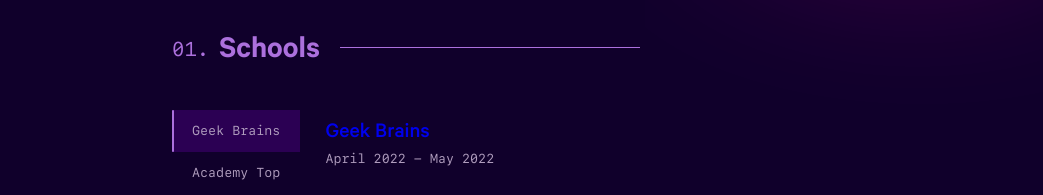
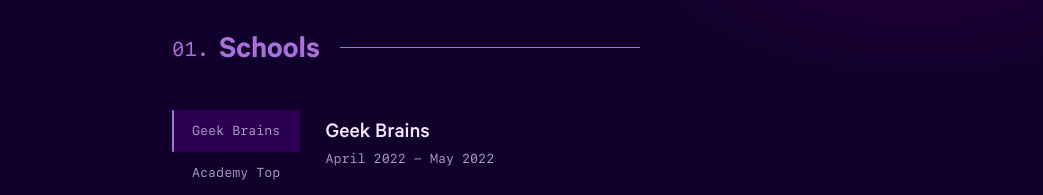
Before and after one commit to AlexLei1/portfolio-app, a Next.js app: page / in a window 1280 px wide. Shown: the part 1400-1595 px from the top of the page, without its empty margins (118-1161 px from the left). Built offline with nearby package versions, Linux system fonts and the light colour scheme; no server answers; a web font is replaced by a local one.

Commit message:
The color palette of links in the schools section has been changed

```diff
--- a/app/components/screens/Home/School/SchoolPanel/SchoolPanel.module.scss
+++ b/app/components/screens/Home/School/SchoolPanel/SchoolPanel.module.scss
@@ -22,6 +22,14 @@
 
         > a {
           text-decoration: none;
+					color: $white;
+
+					&:link {
+						color: $white;
+					}
+					&:visited  {
+						color: $white;
+					}
         }
       }
     }
```
